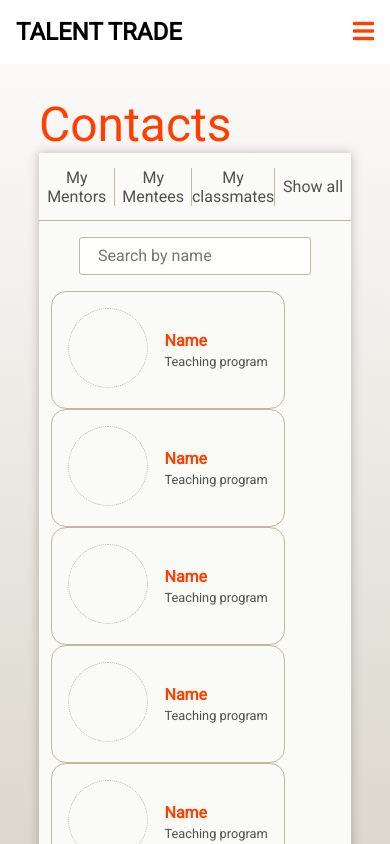
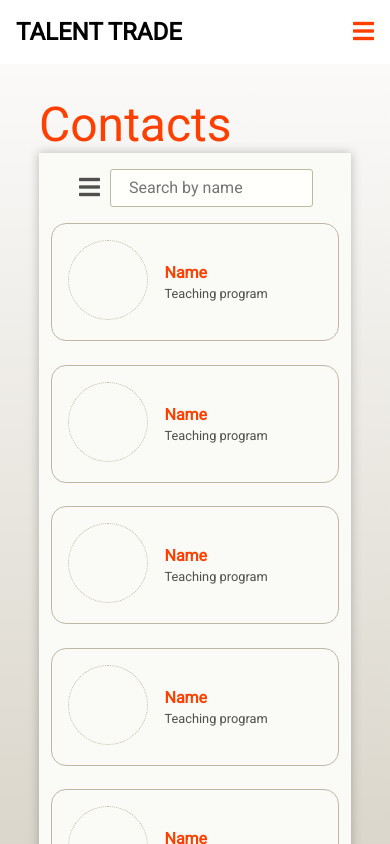
Before and after one commit to chingu-voyages/v8-geckos-team-05, a React (Create React App) app in the folder skill-trade-client/: page /contacts in a window 390 px wide. Shown: the top 844 px of the page. Built offline with nearby package versions, Linux system fonts and the light colour scheme.

Commit message:
responsive, still needs some fixes

```diff
--- a/skill-trade-client/src/components/Contacts/contactsMain.js
+++ b/skill-trade-client/src/components/Contacts/contactsMain.js
@@ -27,6 +27,11 @@ class ContactsMain extends Component {
               </div>
             </div>
             <div className="contentBox--contacts__searchBar">
+              <div className="contentBox--contacts__searchBar__collapseBtn">
+                <h2>
+                  <i class="fas fa-bars" />
+                </h2>
+              </div>
               <input
                 className="contentBox--contacts__searchBar__search"
                 type="search"
--- a/skill-trade-client/src/index.css
+++ b/skill-trade-client/src/index.css
@@ -227,6 +227,8 @@
     height: 70px;
     display: flex;
     align-items: center; }
+    .contentBox--contacts__searchBar__collapseBtn {
+      display: none; }
     .contentBox--contacts__searchBar__search {
       all: unset;
       border: 1px solid #BEB7A4;
@@ -240,20 +242,24 @@
     margin-left: 4%;
     margin-right: 4%;
     display: grid;
-    grid-template-columns: repeat(4, 1fr);
-    grid-gap: 2%; }
+    grid-template-columns: repeat(auto-fit, minmax(180px, 1fr));
+    grid-gap: 2%;
+    overflow: scroll; }
 
 @media only screen and (max-width: 600px) {
-  .contentBox--contacts__resultsGrid {
-    display: block; } }
+  .contentBox--contacts__topBar {
+    display: none; }
+  .contentBox--contacts__searchBar {
+    display: flex;
+    justify-content: space-evenly; }
+    .contentBox--contacts__searchBar__collapseBtn {
+      display: block;
+      color: #51504e;
+      margin-right: 10px; } }
 
-@media only screen and (max-width: 768px) {
-  .contentBox--contacts__resultsGrid {
-    grid-template-columns: repeat(2, 1fr); } }
-
-@media only screen and (max-width: 992px) {
-  .contentBox--contacts__resultsGrid {
-    grid-template-columns: repeat(3, 1fr); } }
+@media only screen and (max-width: 350px) {
+  .contentBox--contacts__searchBar__search {
+    display: none; } }
 
 .mainContainerCard {
   display: inline-flex;
--- a/skill-trade-client/src/sass/components/_contactsMain.scss
+++ b/skill-trade-client/src/sass/components/_contactsMain.scss
@@ -42,6 +42,9 @@
     height: 70px;
     display: flex;
     align-items: center;
+    &__collapseBtn {
+      display: none;
+    }
     &__search {
       all: unset;
       border: 1px solid $secondary-color;
@@ -57,31 +60,35 @@
     margin-left: 4%;
     margin-right: 4%;
     display: grid;
-    grid-template-columns: repeat(4, 1fr);
+    grid-template-columns: repeat(auto-fit, minmax(180px, 1fr));
     grid-gap: 2%;
+    overflow: scroll;
   }
 }
 
 @media only screen and (max-width: 600px) {
   .contentBox--contacts {
-    &__resultsGrid {
-      display: block;
+    &__topBar {
+      display: none;
+    }
+    &__searchBar {
+      display: flex;
+      justify-content: space-evenly;
+      &__collapseBtn {
+        display: block;
+        color: $text-color;
+        margin-right: 10px;
+      }
     }
   }
 }
 
-@media only screen and (max-width: 768px) {
+@media only screen and (max-width: 350px) {
   .contentBox--contacts {
-    &__resultsGrid {
-      grid-template-columns: repeat(2, 1fr);
+    &__searchBar {
+      &__search {
+        display: none;
+      }
     }
   }
 }
-
-@media only screen and (max-width: 992px) {
-  .contentBox--contacts {
-    &__resultsGrid {
-      grid-template-columns: repeat(3, 1fr);
-    }
-  }
-}
```
